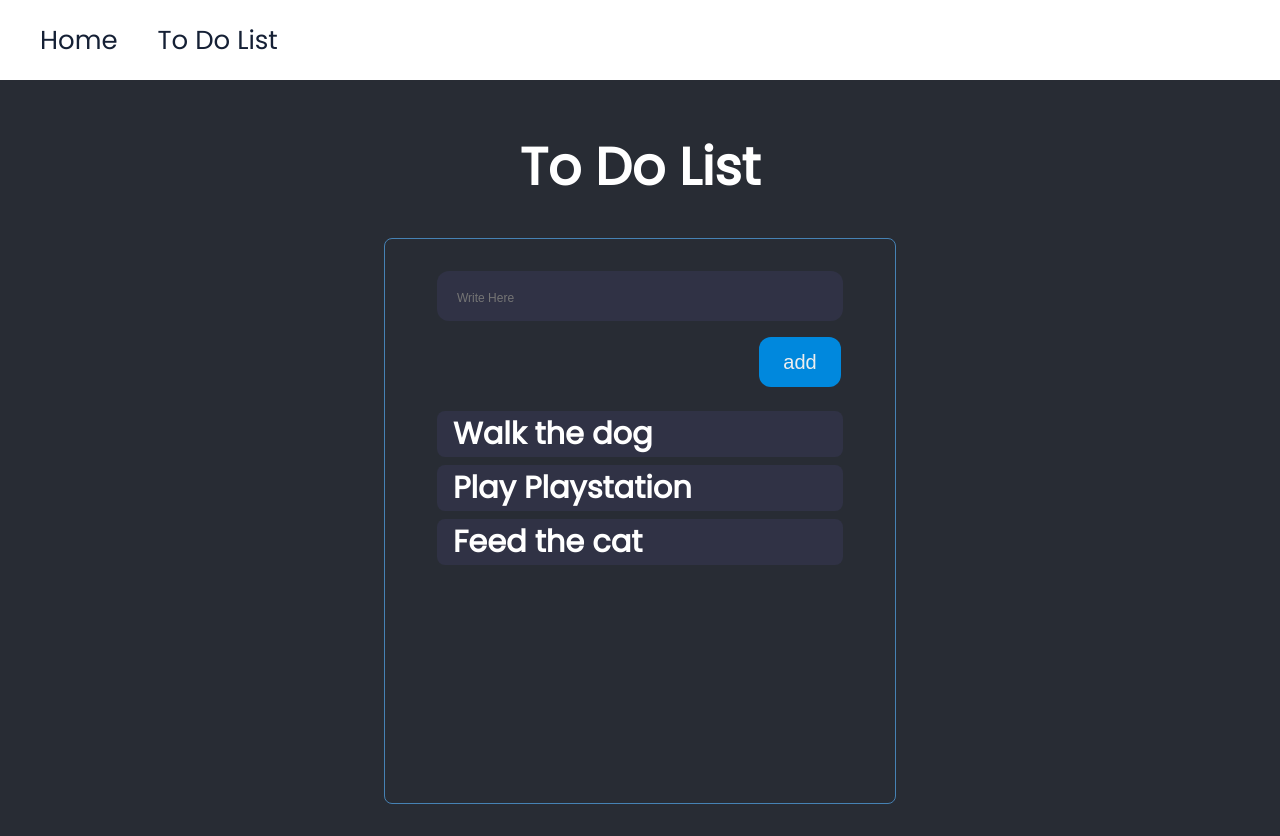
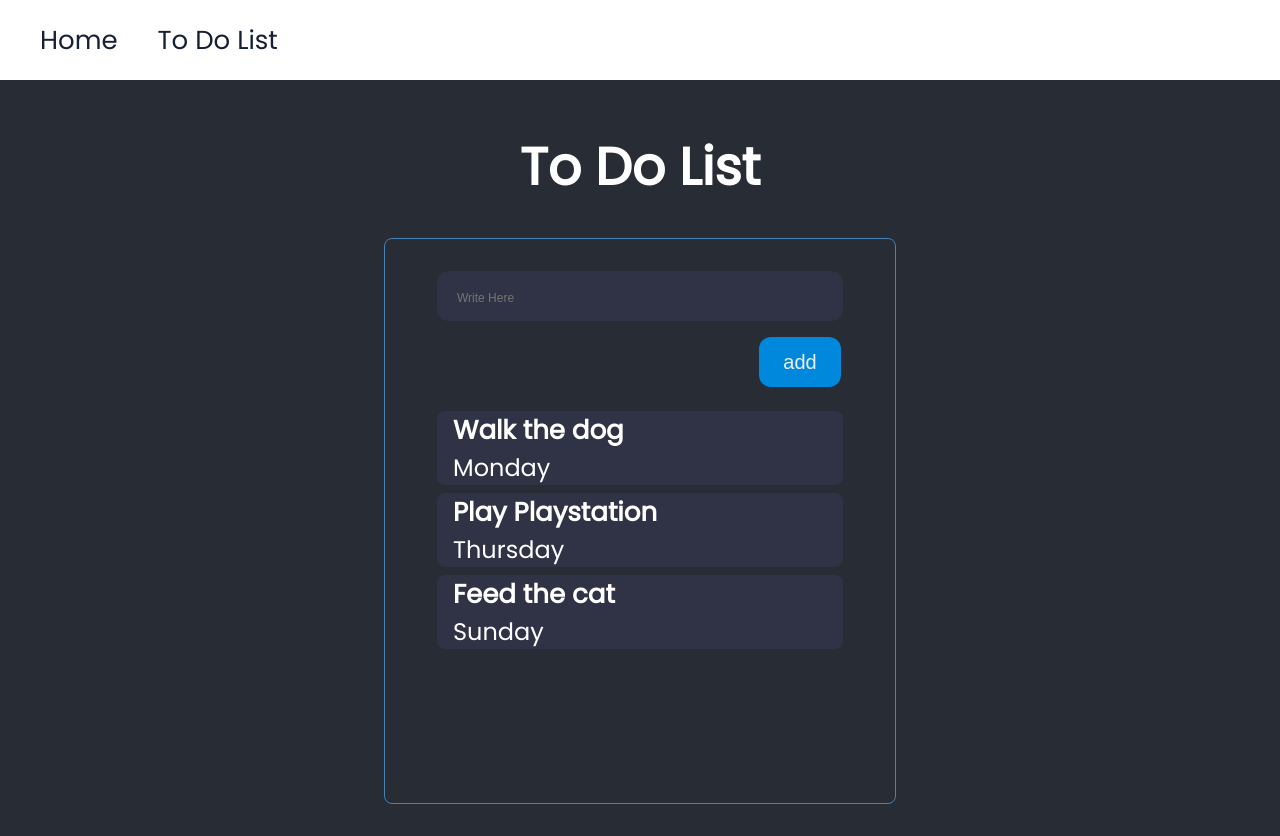
Before and after one commit to adammccormack/app_mix, a React (Create React App) app: page /to-do-list in a window 1280 px wide. Built offline with nearby package versions, Linux system fonts and the light colour scheme.

Commit message:
more css

```diff
--- a/src/components/local/todolist/item/Item.module.css
+++ b/src/components/local/todolist/item/Item.module.css
@@ -6,3 +6,7 @@
   border-radius: 8px;
   text-align: left;
 }
+
+.itemDay {
+  font-size: 1.5rem;
+}
--- a/src/components/local/todolist/item/Item.tsx
+++ b/src/components/local/todolist/item/Item.tsx
@@ -3,7 +3,10 @@ import styles from "../item/Item.module.css";
 export const Item = ({ item }: any) => {
   return (
     <div className={styles.item}>
-      <h3>{item.text}</h3>
+      <h4>{item.text}</h4>
+      <div className={styles.itemDay}>
+        <p>{item.day}</p>
+      </div>
     </div>
   );
 };
--- a/src/pages/todolist/ToDoListPage.tsx
+++ b/src/pages/todolist/ToDoListPage.tsx
@@ -5,9 +5,9 @@ import { Items } from "../../components/local/todolist/items/Items";
 export const ToDoListPage = () => {
   // TODO: Move into store, then setup backend and setup Hook with Store
   const [items, setItems] = useState([
-    { id: 1, text: "Walk the dog" },
-    { id: 2, text: "Play Playstation" },
-    { id: 3, text: "Feed the cat" },
+    { id: 1, text: "Walk the dog", day: "Monday" },
+    { id: 2, text: "Play Playstation", day: "Thursday" },
+    { id: 3, text: "Feed the cat", day: "Sunday" },
   ]);
   return (
     <>
```
Also changed, not shown: src/pages/todolist/ToDoList.module.css (line endings or trailing spaces).
